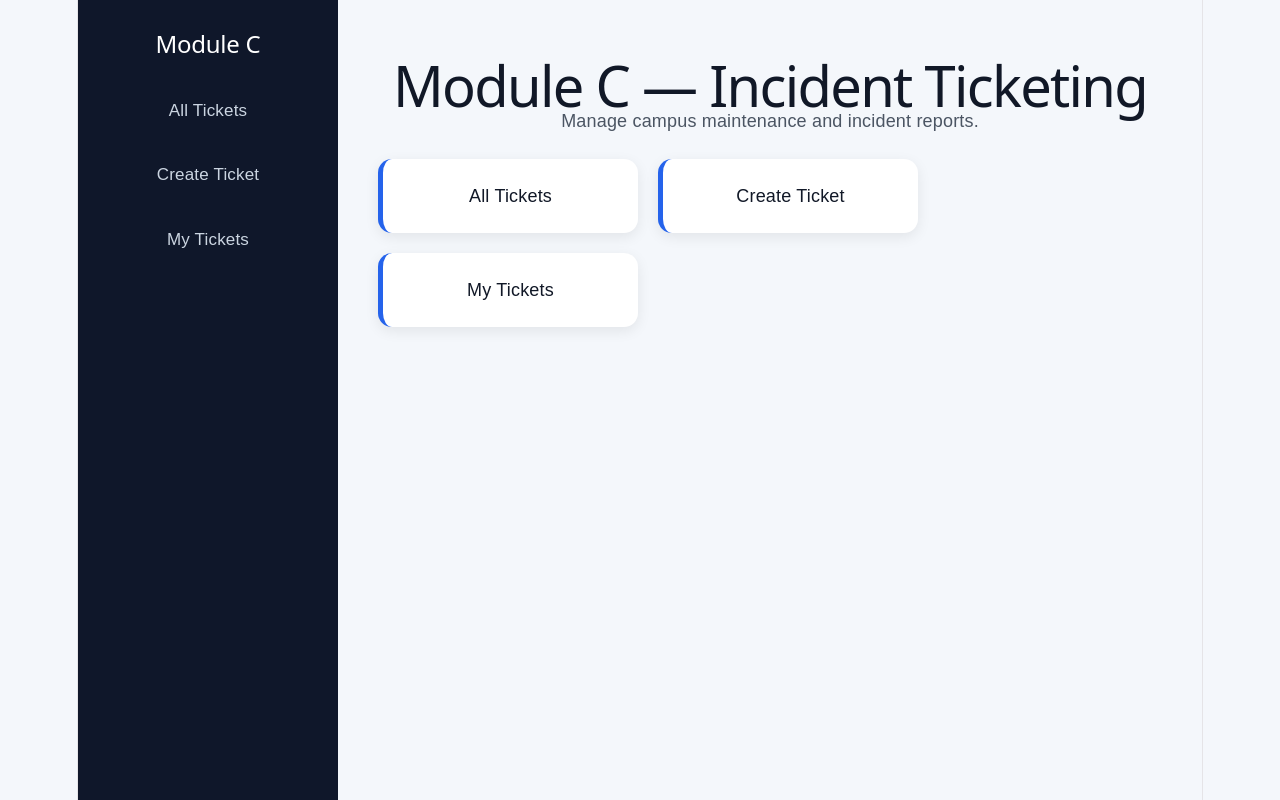
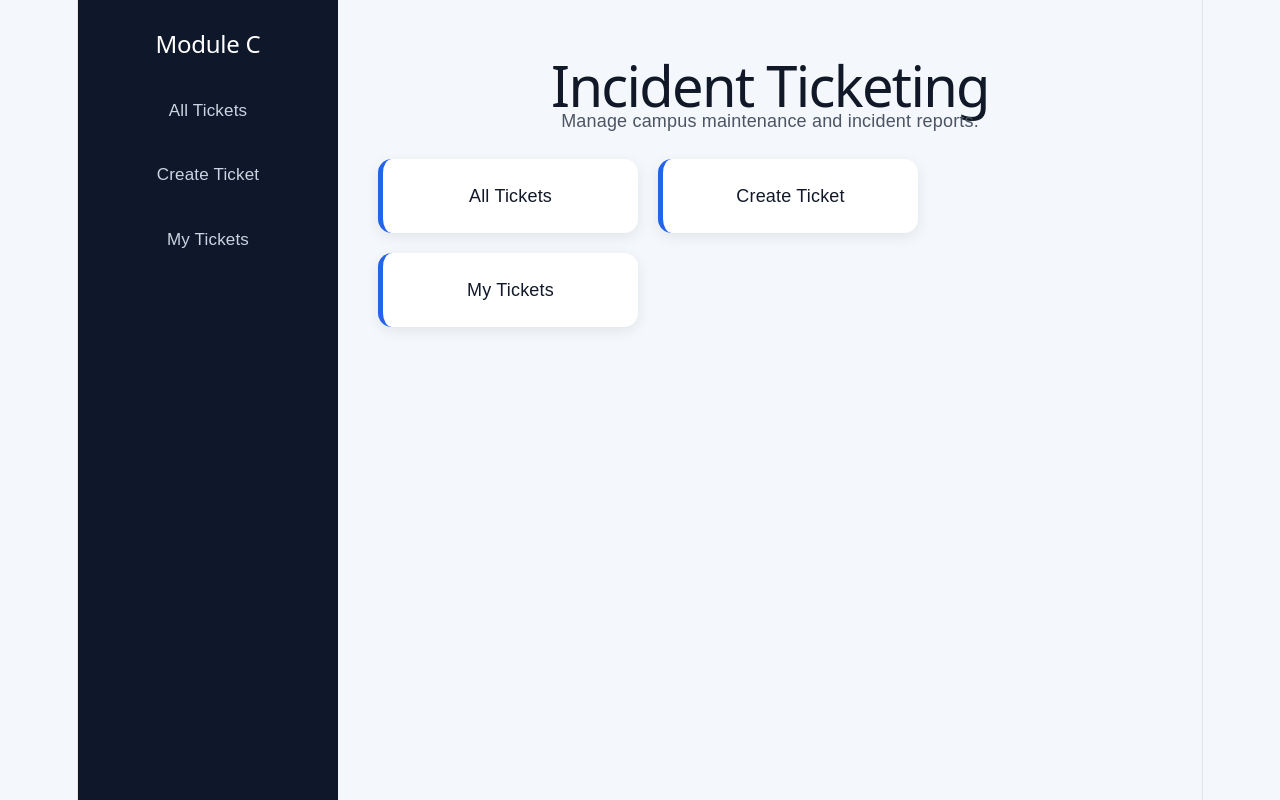
Before and after one commit to Tharuka742/PAF_Project_SmartCampus, a React (Vite) app in the folder smart-campus-frontend/: page / in a window 1280 px wide. Built offline with nearby package versions, Linux system fonts and the light colour scheme.

Commit message:
update ticket dashboard page content

```diff
--- a/smart-campus-frontend/src/pages/DashboardPage.jsx
+++ b/smart-campus-frontend/src/pages/DashboardPage.jsx
@@ -3,7 +3,7 @@ import { Link } from "react-router-dom";
 function DashboardPage() {
   return (
     <div className="page">
-      <h1>Module C — Incident Ticketing</h1>
+      <h1>Incident Ticketing</h1>
       <p>Manage campus maintenance and incident reports.</p>
 
       <div className="cards">
```
